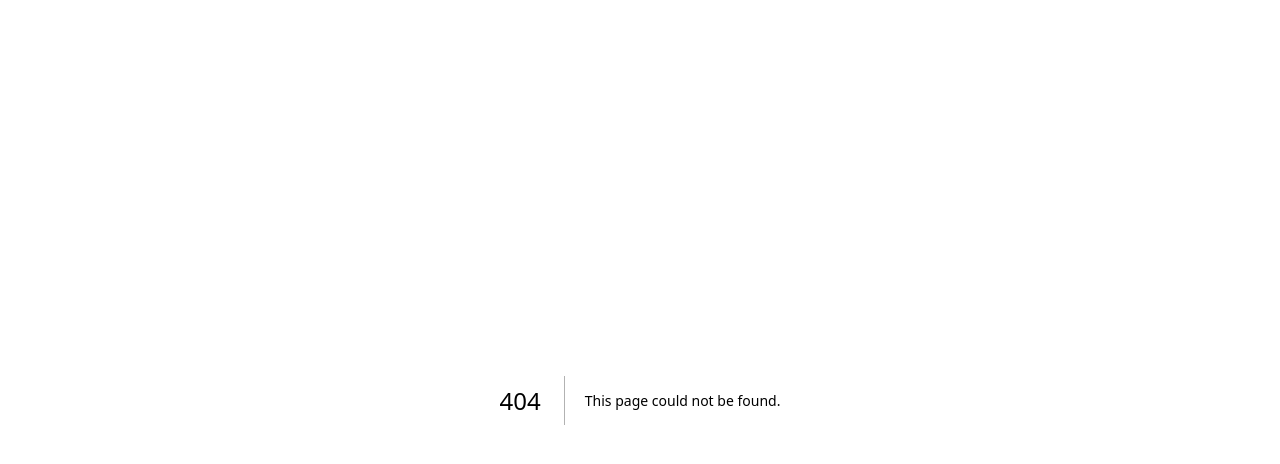
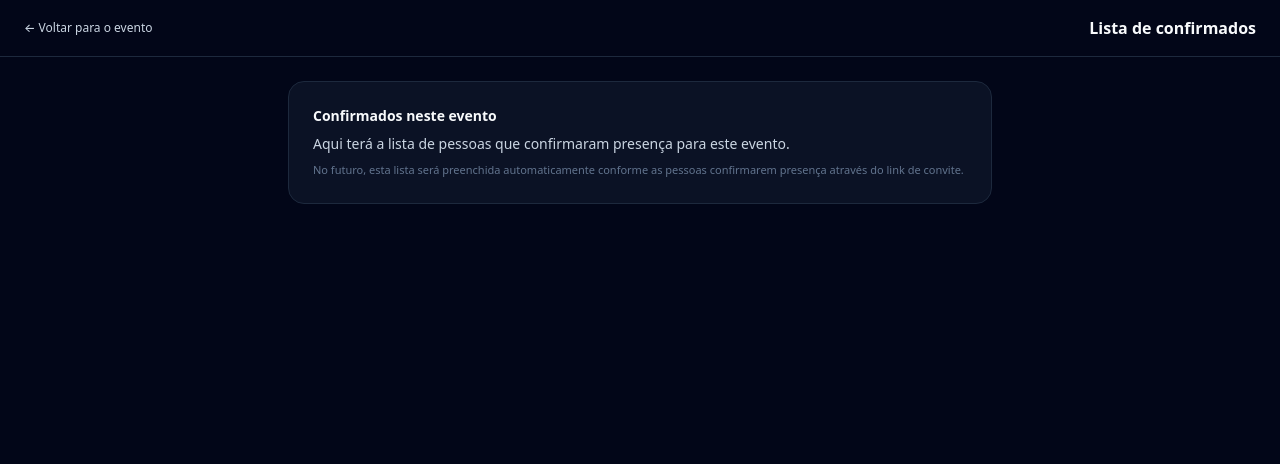
Before and after one commit to guilhermecardosocruz/appmodelo, a Next.js app: page /eventos/1/confirmados in a window 1280 px wide. Before the commit this address had no page. Shown: the top 464 px of the page. Built offline with nearby package versions, Linux system fonts and the light colour scheme.

Commit message:
feat(event-free): mover lista de confirmados para página dedicada e acessar a partir da página do evento

```diff
--- a/app/(app)/eventos/[id]/FreeEventClient.tsx
+++ b/app/(app)/eventos/[id]/FreeEventClient.tsx
@@ -181,6 +181,7 @@ export default function FreeEventClient() {
   }
 
   const invitePath = inviteSlug ? `/convite/${inviteSlug}` : null;
+  const confirmedListPath = eventId ? `/eventos/${eventId}/confirmados` : null;
 
   return (
     <div className="min-h-screen bg-slate-950 text-slate-50 flex flex-col">
@@ -293,7 +294,7 @@ export default function FreeEventClient() {
                     {invitePath}
                   </Link>
                   <p className="text-[10px] text-slate-500">
-                    Esse link abre a tela de confirmação. No futuro, aqui os convidados poderão confirmar presença.
+                    Esse link abre a tela de confirmação. No futuro, as confirmações irão alimentar automaticamente a lista de confirmados.
                   </p>
                 </div>
               )}
@@ -305,13 +306,24 @@ export default function FreeEventClient() {
               )}
             </div>
 
-            {/* Lista de confirmados - placeholder */}
-            <div className="flex flex-col gap-1 rounded-xl border border-slate-800 bg-slate-950/60 p-3">
-              <span className="text-xs font-medium text-slate-300">
-                Lista de confirmados
-              </span>
+            {/* Lista de confirmados - agora vira acesso para nova página */}
+            <div className="flex flex-col gap-2 rounded-xl border border-slate-800 bg-slate-950/60 p-3">
+              <div className="flex items-center justify-between gap-2">
+                <span className="text-xs font-medium text-slate-300">
+                  Lista de confirmados
+                </span>
+
+                {confirmedListPath && (
+                  <Link
+                    href={confirmedListPath}
+                    className="inline-flex items-center justify-center rounded-lg border border-slate-600 px-3 py-1.5 text-[11px] font-semibold text-slate-100 hover:bg-slate-800/80"
+                  >
+                    Ver lista
+                  </Link>
+                )}
+              </div>
               <p className="text-[11px] text-slate-400">
-                Aqui terá a lógica de confirmação. No futuro, esta lista será preenchida automaticamente conforme as pessoas confirmarem presença através do link de convite.
+                A lista de confirmados será exibida em uma página dedicada. No futuro, ela será preenchida automaticamente conforme as pessoas confirmarem presença pelo link de convite.
               </p>
             </div>
 
--- /dev/null
+++ b/app/(app)/eventos/[id]/confirmados/page.tsx
@@ -0,0 +1,44 @@
+import Link from "next/link";
+
+type PageProps = {
+  params: {
+    id: string;
+  };
+};
+
+export default function EventoConfirmadosPage({ params }: PageProps) {
+  const { id } = params;
+
+  return (
+    <div className="min-h-screen bg-slate-950 text-slate-50 flex flex-col">
+      <header className="flex items-center justify-between px-6 py-4 border-b border-slate-800">
+        <Link
+          href={`/eventos/${id}/free`}
+          className="text-xs font-medium text-slate-300 hover:text-slate-100"
+        >
+          ← Voltar para o evento
+        </Link>
+
+        <h1 className="text-sm sm:text-base font-semibold">
+          Lista de confirmados
+        </h1>
+      </header>
+
+      <main className="flex-1 px-4 py-6 sm:px-6 lg:px-8 max-w-3xl w-full mx-auto flex flex-col gap-4">
+        <div className="rounded-2xl border border-slate-800 bg-slate-900/70 p-4 sm:p-6">
+          <h2 className="text-sm font-semibold text-slate-50 mb-2">
+            Confirmados neste evento
+          </h2>
+          <p className="text-sm text-slate-300">
+            Aqui terá a lista de pessoas que confirmaram presença para este
+            evento.
+          </p>
+          <p className="mt-2 text-[11px] text-slate-500">
+            No futuro, esta lista será preenchida automaticamente conforme as
+            pessoas confirmarem presença através do link de convite.
+          </p>
+        </div>
+      </main>
+    </div>
+  );
+}
```
